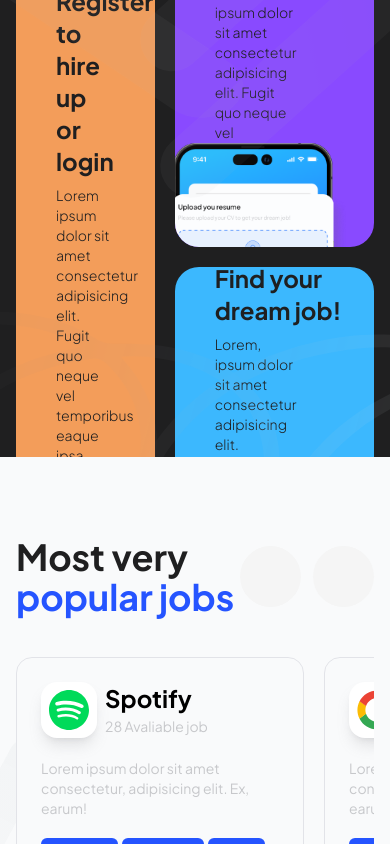
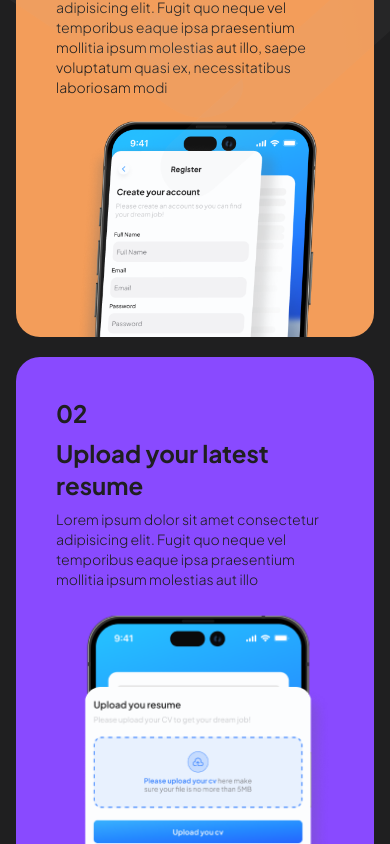
Before and after one commit to Rizky-Pratama/Makaryo-landing-page, a React (Vite) app: page / in a window 390 px wide. Shown: the part 1000-1844 px from the top of the page. Built offline with nearby package versions, Linux system fonts and the light colour scheme; some icons are missing.

Commit message:
Add Responsif On Features Section

```diff
--- a/src/layouts/Features.jsx
+++ b/src/layouts/Features.jsx
@@ -1,13 +1,13 @@
 function Features() {
   return (
-    <section className="relative h-[59rem] bg-black text-white overflow-hidden">
+    <section className="relative lg:h-[59rem] bg-black text-white overflow-hidden">
       <div className="pt-20 pb-40 h-full flex flex-col gap-8 container">
-        <h2 className="w-2/3 text-4xl italic font-semibold">
+        <h2 className="lg:w-2/3 text-4xl italic font-semibold">
           Without the hassle of following these steps to get your dream job in
           Makaryo!
         </h2>
-        <div className="h-full flex gap-5 text-black">
-          <div className="relative px-10 pt-10 h-full w-2/5 rounded-3xl bg-orange overflow-hidden">
+        <div className="h-full flex flex-col lg:flex-row gap-5 text-black">
+          <div className="relative p-10 h-[32rem] lg:h-full lg:w-2/5 rounded-3xl bg-orange overflow-hidden">
             <span className="text-2xl font-bold">01</span>
             <h3 className="my-2 text-2xl font-bold">
               Register to hire up or login
@@ -19,38 +19,38 @@ function Features() {
               laboriosam modi
             </p>
             <img
-              className="absolute right-[10%] -bottom-[63%] scale-90"
+              className="relative self-center lg:absolute lg:right-[10%] lg:-bottom-[63%] scale-90"
               src="/mockup/register.png"
               alt="Rigister"
             />
           </div>
-          <div className="h-full w-3/5 flex flex-col gap-5">
-            <div className="relative pl-10 h-1/2 flex flex-col justify-center rounded-3xl bg-purple overflow-hidden">
+          <div className="h-full lg:w-3/5 flex flex-col gap-5">
+            <div className="relative p-10 lg:py-0 h-[32rem] lg:h-1/2 flex flex-col lg:justify-center rounded-3xl bg-purple overflow-hidden">
               <span className="text-2xl font-bold">02</span>
               <h3 className="my-2 text-2xl font-bold">
                 Upload your latest resume
               </h3>
-              <p className="w-1/2 text-sm font-light">
+              <p className="lg:w-1/2 text-sm font-light">
                 Lorem ipsum dolor sit amet consectetur adipisicing elit. Fugit
                 quo neque vel temporibus eaque ipsa praesentium mollitia ipsum
                 molestias aut illo
               </p>
               <img
-                className="absolute right-4 -bottom-[76%] scale-90"
+                className="relative lg:absolute left-[4%] lg:left-auto lg:right-4 lg:-bottom-[76%] scale-90"
                 src="/mockup/resume.png"
                 alt="Resume"
               />
             </div>
-            <div className="relative pl-10 h-1/2 flex flex-col justify-center rounded-3xl bg-primary-50 overflow-hidden">
+            <div className="relative p-10 lg:py-0 h-[32rem] lg:h-1/2 flex flex-col lg:justify-center rounded-3xl bg-primary-50 overflow-hidden">
               <span className="text-2xl font-bold">03</span>
               <h3 className="my-2 text-2xl font-bold">Find your dream job!</h3>
-              <p className="w-1/2 text-sm font-light">
+              <p className="mb-8 lg:mb-0 lg:w-1/2 text-sm font-light">
                 Lorem, ipsum dolor sit amet consectetur adipisicing elit.
                 Aperiam quis provident fuga optio minus deserunt odit cum
                 asperiores praesentium eius?
               </p>
               <img
-                className="absolute right-4 -bottom-[76%] scale-90"
+                className="relative lg:absolute left-[2%] lg:left-auto lg:right-4 lg:-bottom-[76%] scale-90"
                 src="/mockup/find-job.png"
                 alt="Find Job"
               />
```
